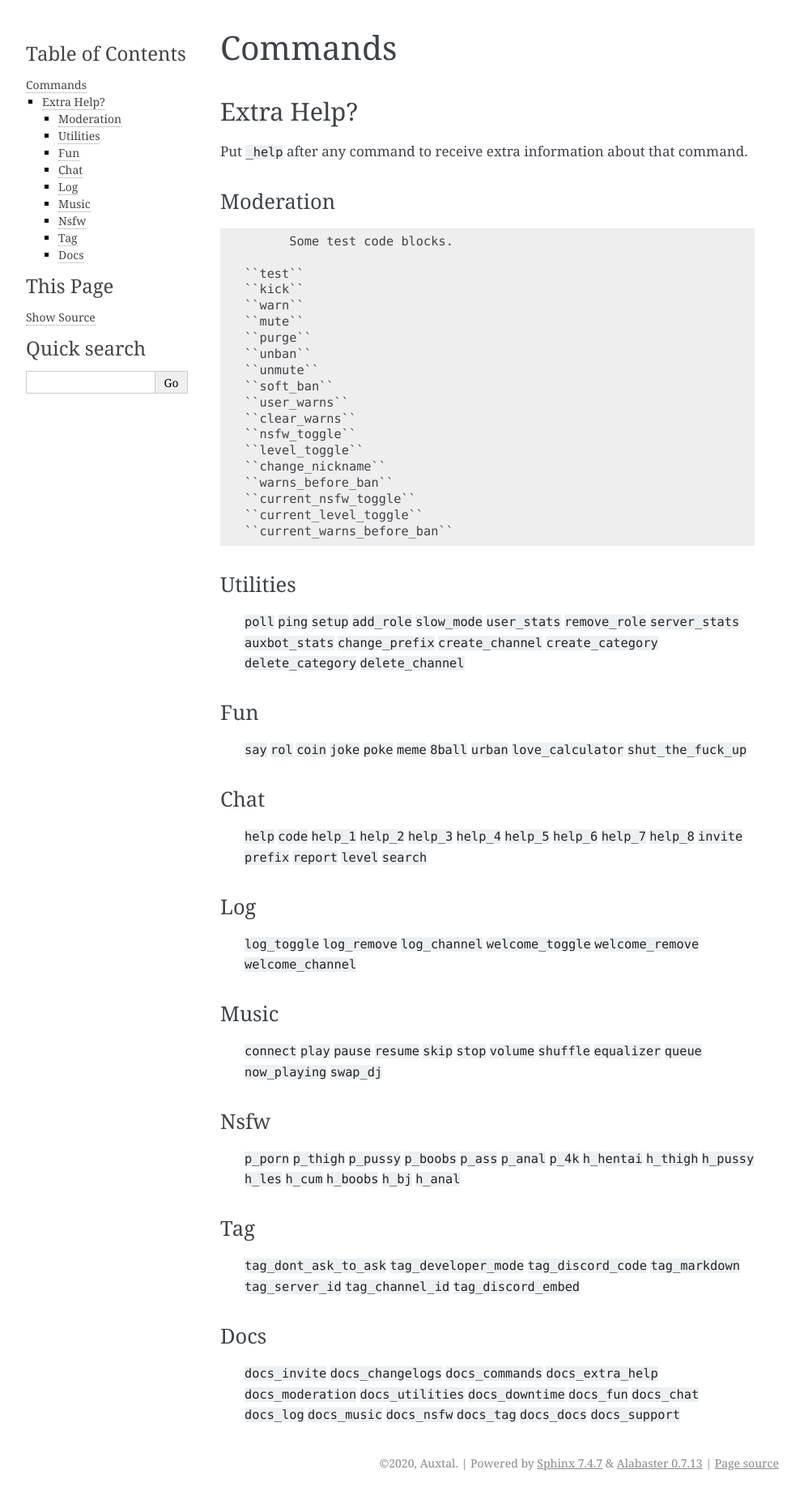
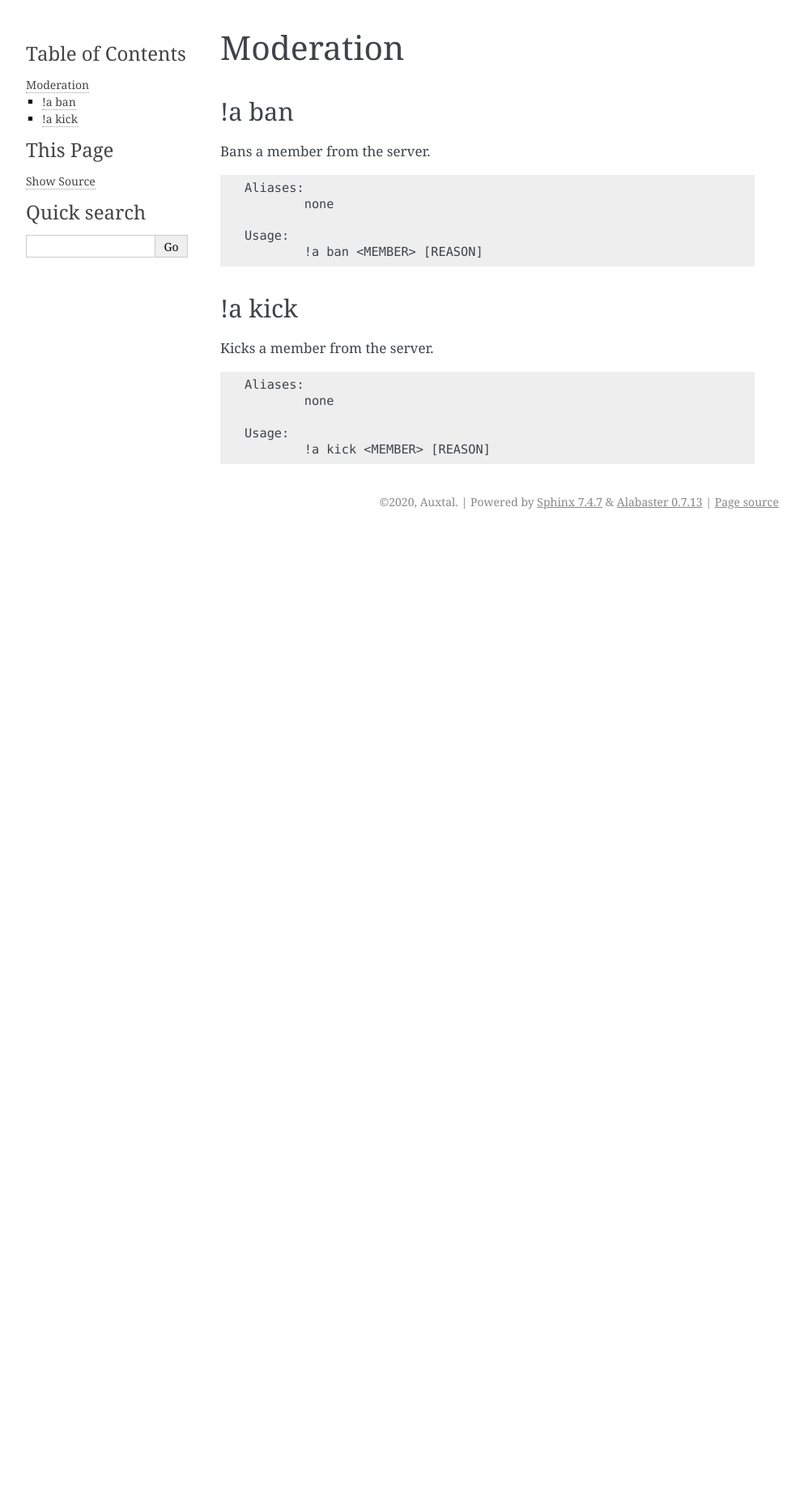
Before and after one commit to auxbot-discord-bot/docs, a Sphinx documentation site: the page built from docs/pages/commands.rst, in a window 1280 px wide. Shown: the whole page at 81% size, without its empty margins (148-1141 px from the left). Built offline with Sphinx 7.4.7, drawn with Linux system fonts in a browser that asks for light colours; after the commit the page ends 900 px from its top, so only the background shows below that.

Commit message:
AuxBot docs working on commands.

```diff
--- a/docs/pages/commands.rst
+++ b/docs/pages/commands.rst
@@ -1,149 +1,26 @@
-Commands
-========
+Moderation
+==========
 
-Extra Help?
------------
-Put ``_help`` after any command to receive extra information about that command.
-
-Moderation
-**********
+!a ban
+******
+Bans a member from the server.
 
 .. code-block:: none
 
-	Some test code blocks.
+	Aliases:
+		none
 
-  ``test``
-  ``kick``
-  ``warn``
-  ``mute``
-  ``purge``
-  ``unban``
-  ``unmute``
-  ``soft_ban``
-  ``user_warns``
-  ``clear_warns``
-  ``nsfw_toggle``
-  ``level_toggle``
-  ``change_nickname``
-  ``warns_before_ban``
-  ``current_nsfw_toggle``
-  ``current_level_toggle``
-  ``current_warns_before_ban``
+	Usage:
+		!a ban <MEMBER> [REASON]
 
-Utilities
-*********
-  ``poll``
-  ``ping``
-  ``setup``
-  ``add_role``
-  ``slow_mode``
-  ``user_stats``
-  ``remove_role``
-  ``server_stats``
-  ``auxbot_stats``
-  ``change_prefix``
-  ``create_channel``
-  ``create_category``
-  ``delete_category``
-  ``delete_channel``
+!a kick
+*******
+Kicks a member from the server.
 
-Fun
-***
-  ``say``
-  ``rol``
-  ``coin``
-  ``joke``
-  ``poke``
-  ``meme``
-  ``8ball``
-  ``urban``
-  ``love_calculator``
-  ``shut_the_fuck_up``
+.. code-block:: none
 
-Chat
-****
-  ``help``
-  ``code``
-  ``help_1``
-  ``help_2``
-  ``help_3``
-  ``help_4``
-  ``help_5``
-  ``help_6``
-  ``help_7``
-  ``help_8``
-  ``invite``
-  ``prefix``
-  ``report``
-  ``level``
-  ``search``
+	Aliases:
+		none
 
-Log
-***
-  ``log_toggle``
-  ``log_remove``
-  ``log_channel``
-  ``welcome_toggle``
-  ``welcome_remove``
-  ``welcome_channel``
-
-Music
-*****
-  ``connect``
-  ``play``
-  ``pause``
-  ``resume``
-  ``skip``
-  ``stop``
-  ``volume``
-  ``shuffle``
-  ``equalizer``
-  ``queue``
-  ``now_playing``
-  ``swap_dj``
-
-Nsfw
-****
-  ``p_porn``
-  ``p_thigh``
-  ``p_pussy``
-  ``p_boobs``
-  ``p_ass``
-  ``p_anal``
-  ``p_4k``
-  ``h_hentai``
-  ``h_thigh``
-  ``h_pussy``
-  ``h_les``
-  ``h_cum``
-  ``h_boobs``
-  ``h_bj``
-  ``h_anal``
-
-Tag
-***
-  ``tag_dont_ask_to_ask``
-  ``tag_developer_mode``
-  ``tag_discord_code``
-  ``tag_markdown``
-  ``tag_server_id``
-  ``tag_channel_id``
-  ``tag_discord_embed``
-
-Docs
-****
-  ``docs_invite``
-  ``docs_changelogs``
-  ``docs_commands``
-  ``docs_extra_help``
-  ``docs_moderation``
-  ``docs_utilities``
-  ``docs_downtime``
-  ``docs_fun``
-  ``docs_chat``
-  ``docs_log``
-  ``docs_music``
-  ``docs_nsfw``
-  ``docs_tag``
-  ``docs_docs``
-  ``docs_support``
+	Usage:
+		!a kick <MEMBER> [REASON]
```
